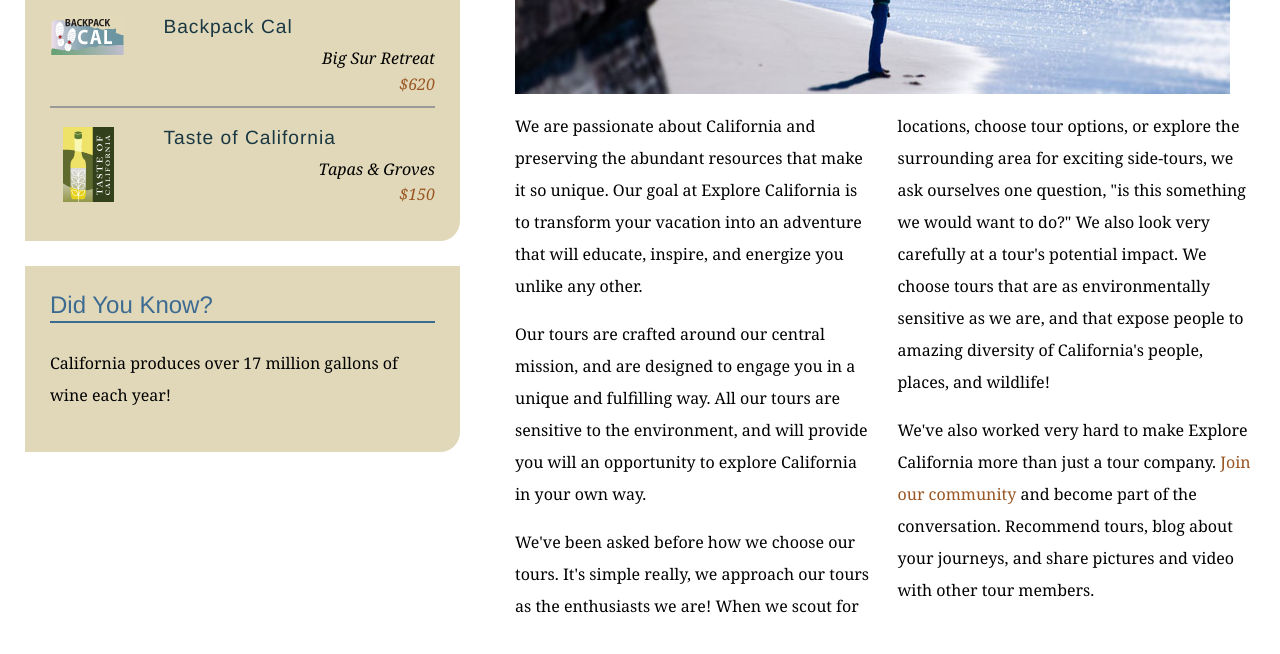
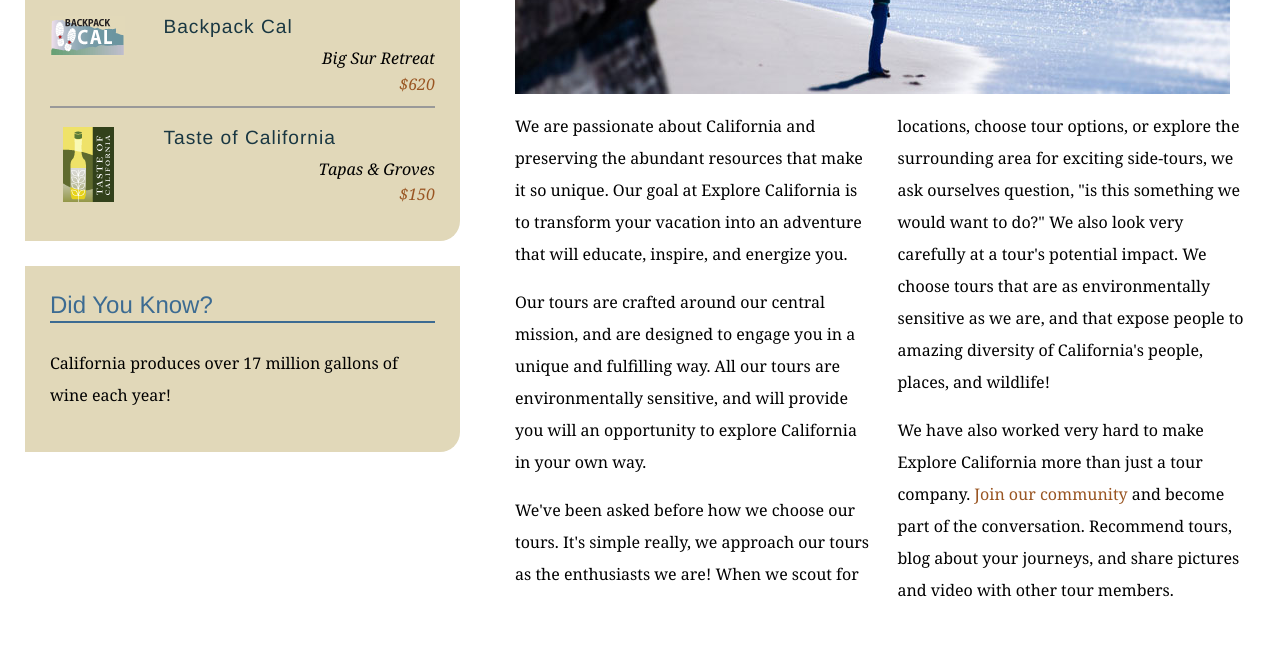
Before and after one commit to rhalder/explore_california, a plain HTML site: page mission.html in a window 1280 px wide. Shown: the part 590-1244 px from the top of the page. Drawn offline with Linux system fonts and the light colour scheme.

Commit message:
Text edits on mission page

```diff
--- a/mission.html
+++ b/mission.html
@@ -62,10 +62,10 @@
           <h1>Who we are</h1>
           <img src="assets/images/mission_look.jpg" alt="Looking out at the Pacific" class="articleImage" />
           <div class="multiCol">
-            <p>We are passionate about California and preserving the abundant resources that make it so unique. Our goal at Explore California is to transform your vacation into an adventure that will educate, inspire, and energize you unlike any other.</p>
-            <p>Our tours are crafted around our central mission, and are designed to engage you in a unique and fulfilling way. All our tours are sensitive to the environment, and will provide you will an opportunity to explore California in your own way.</p>
-            <p>We've been asked before how we choose our tours. It's simple really, we approach our tours as the enthusiasts we are! When we scout for locations, choose tour options, or explore the surrounding area for exciting side-tours, we ask ourselves one question, &quot;is this something we would want to do?&quot; We also look very carefully at a tour's potential impact. We choose tours that are as environmentally sensitive as we are, and that expose people to amazing diversity of California's people, places, and wildlife!</p>
-            <p>We've also worked very hard to make Explore California more than just a tour company. <a href="explorers/join.html">Join our community</a> and become part of the conversation. Recommend tours, blog about your journeys, and share pictures and video with other tour members.</p>
+            <p>We are passionate about California and preserving the abundant resources that make it so unique. Our goal at Explore California is to transform your vacation into an adventure that will educate, inspire, and energize you.</p>
+            <p>Our tours are crafted around our central mission, and are designed to engage you in a unique and fulfilling way. All our tours are environmentally sensitive, and will provide you will an opportunity to explore California in your own way.</p>
+            <p>We've been asked before how we choose our tours. It's simple really, we approach our tours as the enthusiasts we are! When we scout for locations, choose tour options, or explore the surrounding area for exciting side-tours, we ask ourselves question, &quot;is this something we would want to do?&quot; We also look very carefully at a tour's potential impact. We choose tours that are as environmentally sensitive as we are, and that expose people to amazing diversity of California's people, places, and wildlife!</p>
+            <p>We have also worked very hard to make Explore California more than just a tour company. <a href="explorers/join.html">Join our community</a> and become part of the conversation. Recommend tours, blog about your journeys, and share pictures and video with other tour members.</p>
           </div>
         </div>
       </div>
```
